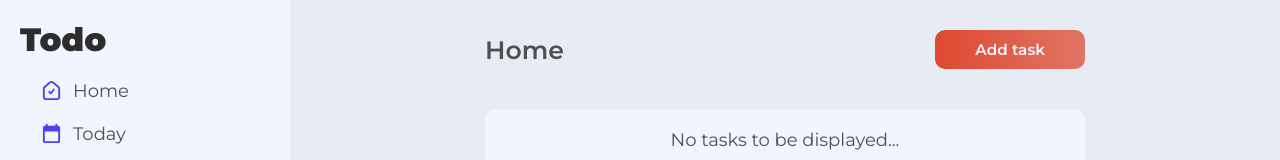
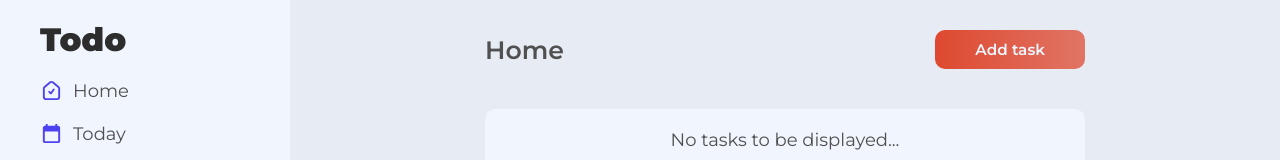
Before and after one commit to canizalesJd/to-do-app, a plain HTML site: page index.html in a window 1280 px wide. Shown: the top 160 px of the page. Drawn offline with Linux system fonts and the light colour scheme.

Commit message:
Minor style changes to the menu

```diff
--- a/css/style.css
+++ b/css/style.css
@@ -57,7 +57,7 @@ main {
 }
 
 .logo-container {
-	padding-top: 20px;
+	padding: 20px 0px 0px 20px;
 }
 
 .logo-text {
```
